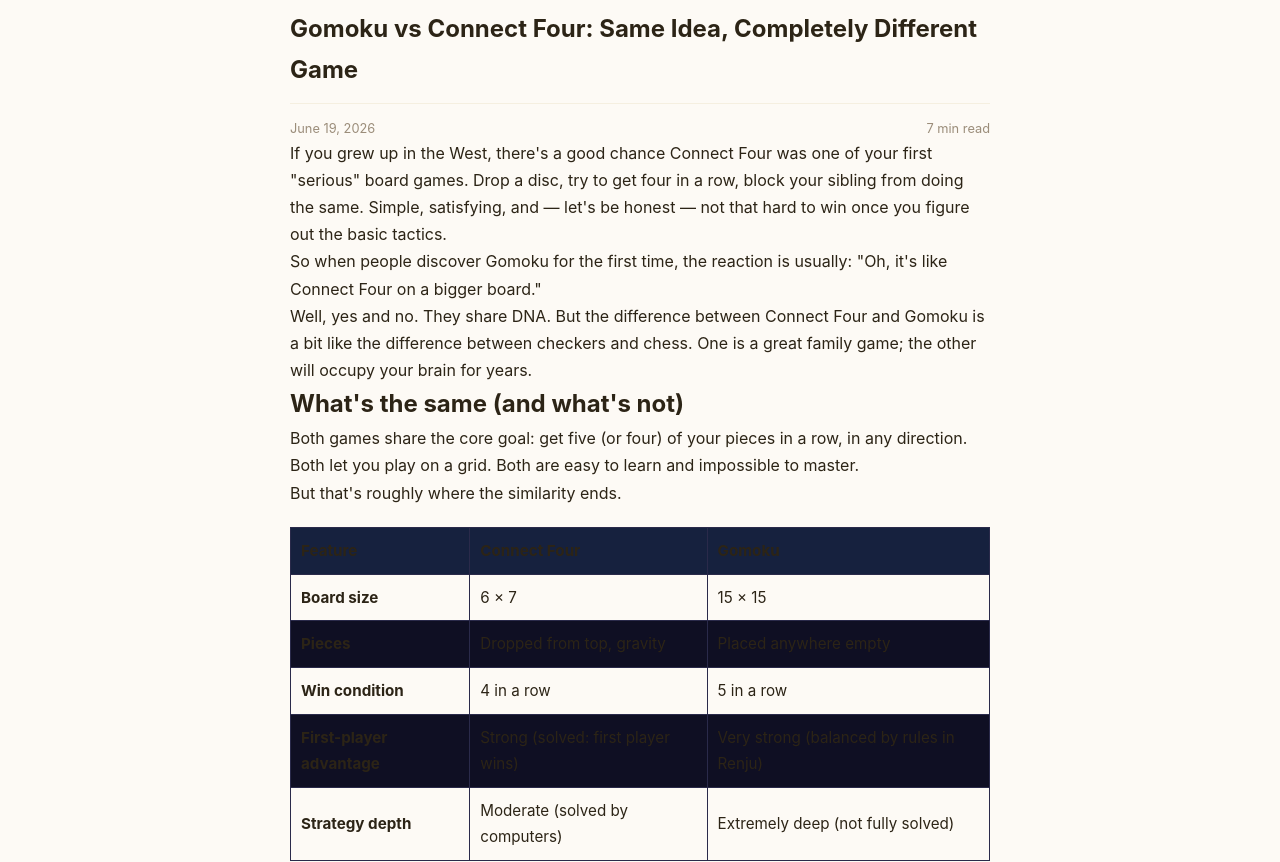
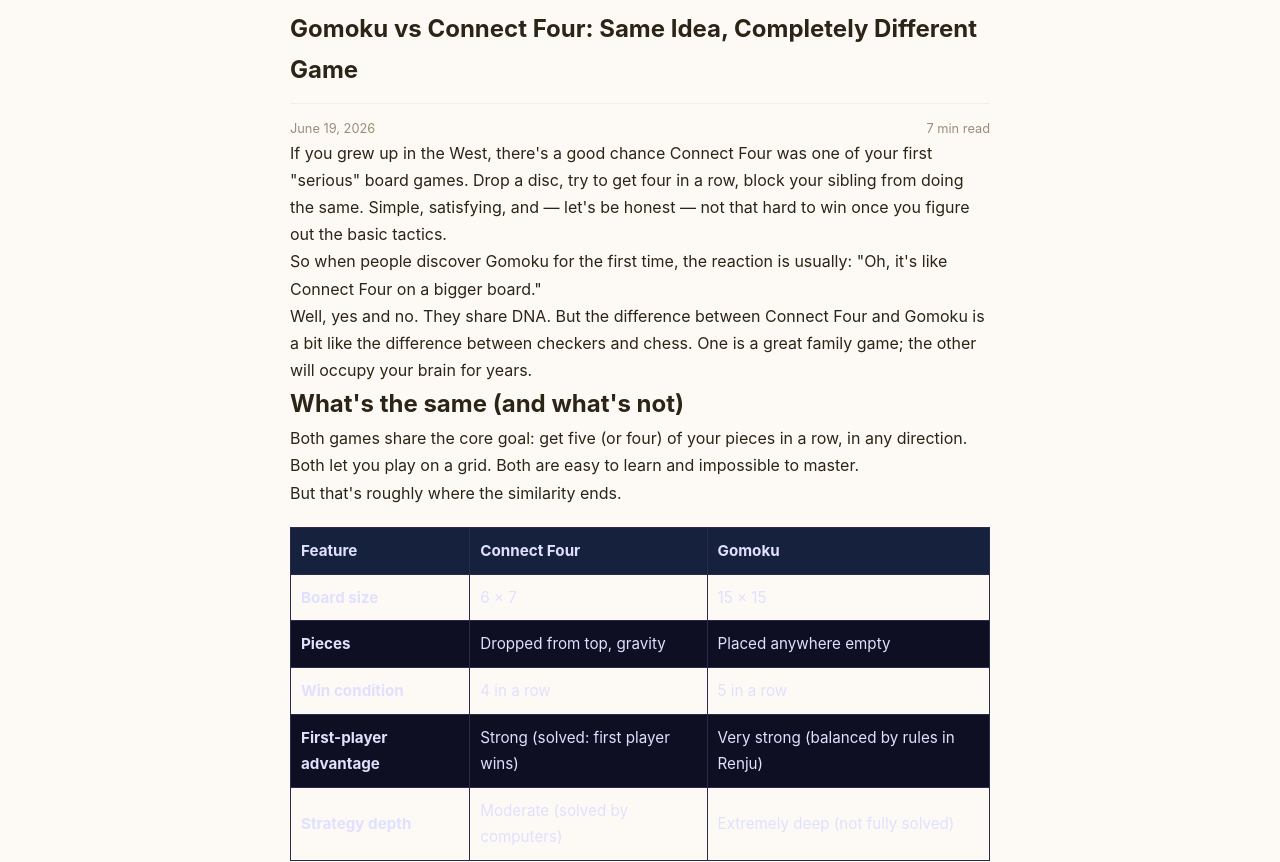
Before and after one commit to Zhou-Xiaoyong/trygomoku, a plain HTML site: page blog/gomoku-vs-connect-four.html in a window 1280 px wide. Shown: the part 91-953 px from the top of the page. Drawn offline with Linux system fonts and the light colour scheme.

Commit message:
fix: blog table text color contrast on dark backgrounds

```diff
--- a/blog/gomoku-vs-connect-four.html
+++ b/blog/gomoku-vs-connect-four.html
@@ -86,34 +86,34 @@
 
           <table style="width:100%;border-collapse:collapse;margin:20px 0;font-size:0.95rem;">
             <tr style="background:#16213e;">
-              <th style="padding:10px;text-align:left;border:1px solid #2a2a4a;">Feature</th>
-              <th style="padding:10px;text-align:left;border:1px solid #2a2a4a;">Connect Four</th>
-              <th style="padding:10px;text-align:left;border:1px solid #2a2a4a;">Gomoku</th>
+              <th style="color:#e0e0ff;padding:10px;text-align:left;border:1px solid #2a2a4a;">Feature</th>
+              <th style="color:#e0e0ff;padding:10px;text-align:left;border:1px solid #2a2a4a;">Connect Four</th>
+              <th style="color:#e0e0ff;padding:10px;text-align:left;border:1px solid #2a2a4a;">Gomoku</th>
             </tr>
             <tr>
-              <td style="padding:10px;border:1px solid #2a2a4a;"><strong>Board size</strong></td>
-              <td style="padding:10px;border:1px solid #2a2a4a;">6 &times; 7</td>
-              <td style="padding:10px;border:1px solid #2a2a4a;">15 &times; 15</td>
+              <td style="color:#e0e0ff;padding:10px;border:1px solid #2a2a4a;"><strong>Board size</strong></td>
+              <td style="color:#e0e0ff;padding:10px;border:1px solid #2a2a4a;">6 &times; 7</td>
+              <td style="color:#e0e0ff;padding:10px;border:1px solid #2a2a4a;">15 &times; 15</td>
             </tr>
             <tr style="background:#0f0f23;">
-              <td style="padding:10px;border:1px solid #2a2a4a;"><strong>Pieces</strong></td>
-              <td style="padding:10px;border:1px solid #2a2a4a;">Dropped from top, gravity</td>
-              <td style="padding:10px;border:1px solid #2a2a4a;">Placed anywhere empty</td>
+              <td style="color:#e0e0ff;padding:10px;border:1px solid #2a2a4a;"><strong>Pieces</strong></td>
+              <td style="color:#e0e0ff;padding:10px;border:1px solid #2a2a4a;">Dropped from top, gravity</td>
+              <td style="color:#e0e0ff;padding:10px;border:1px solid #2a2a4a;">Placed anywhere empty</td>
             </tr>
             <tr>
-              <td style="padding:10px;border:1px solid #2a2a4a;"><strong>Win condition</strong></td>
-              <td style="padding:10px;border:1px solid #2a2a4a;">4 in a row</td>
-              <td style="padding:10px;border:1px solid #2a2a4a;">5 in a row</td>
+              <td style="color:#e0e0ff;padding:10px;border:1px solid #2a2a4a;"><strong>Win condition</strong></td>
+              <td style="color:#e0e0ff;padding:10px;border:1px solid #2a2a4a;">4 in a row</td>
+              <td style="color:#e0e0ff;padding:10px;border:1px solid #2a2a4a;">5 in a row</td>
             </tr>
             <tr style="background:#0f0f23;">
-              <td style="padding:10px;border:1px solid #2a2a4a;"><strong>First-player advantage</strong></td>
-              <td style="padding:10px;border:1px solid #2a2a4a;">Strong (solved: first player wins)</td>
-              <td style="padding:10px;border:1px solid #2a2a4a;">Very strong (balanced by rules in Renju)</td>
+              <td style="color:#e0e0ff;padding:10px;border:1px solid #2a2a4a;"><strong>First-player advantage</strong></td>
+              <td style="color:#e0e0ff;padding:10px;border:1px solid #2a2a4a;">Strong (solved: first player wins)</td>
+              <td style="color:#e0e0ff;padding:10px;border:1px solid #2a2a4a;">Very strong (balanced by rules in Renju)</td>
             </tr>
             <tr>
-              <td style="padding:10px;border:1px solid #2a2a4a;"><strong>Strategy depth</strong></td>
-              <td style="padding:10px;border:1px solid #2a2a4a;">Moderate (solved by computers)</td>
-              <td style="padding:10px;border:1px solid #2a2a4a;">Extremely deep (not fully solved)</td>
+              <td style="color:#e0e0ff;padding:10px;border:1px solid #2a2a4a;"><strong>Strategy depth</strong></td>
+              <td style="color:#e0e0ff;padding:10px;border:1px solid #2a2a4a;">Moderate (solved by computers)</td>
+              <td style="color:#e0e0ff;padding:10px;border:1px solid #2a2a4a;">Extremely deep (not fully solved)</td>
             </tr>
           </table>
 
```
